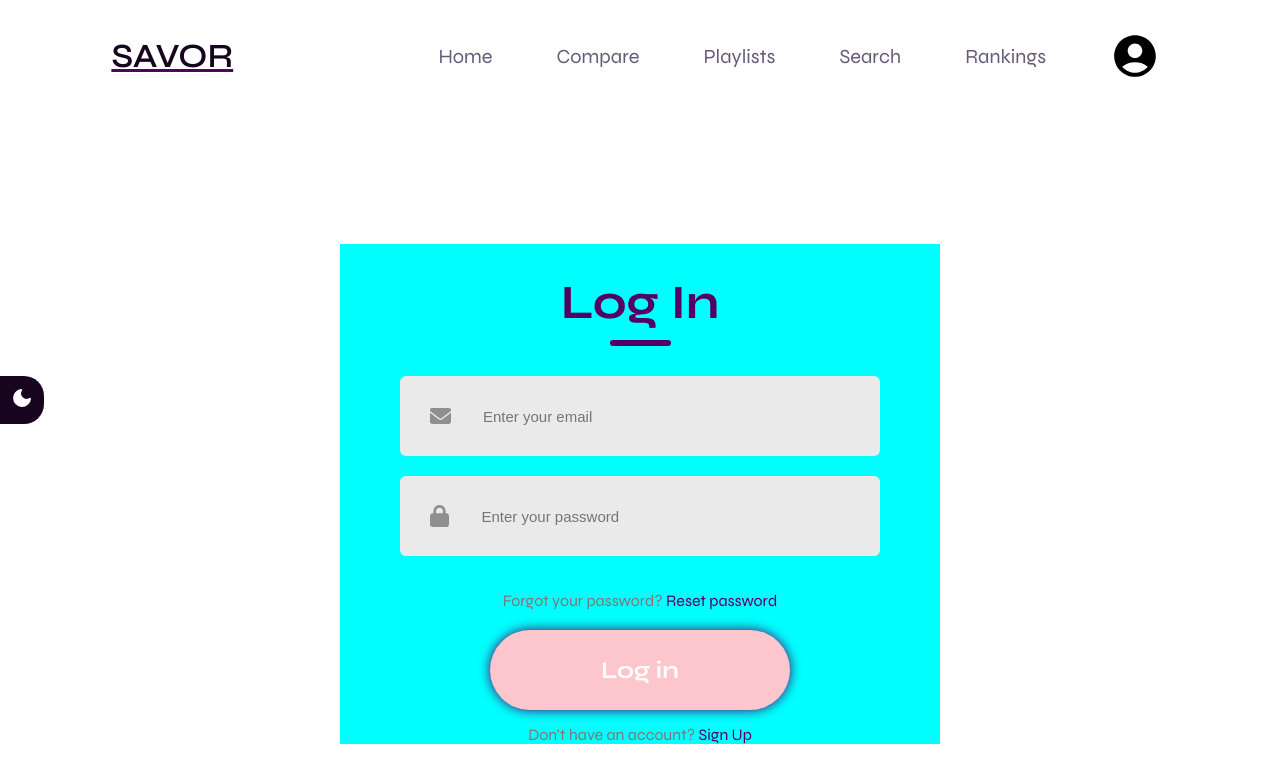
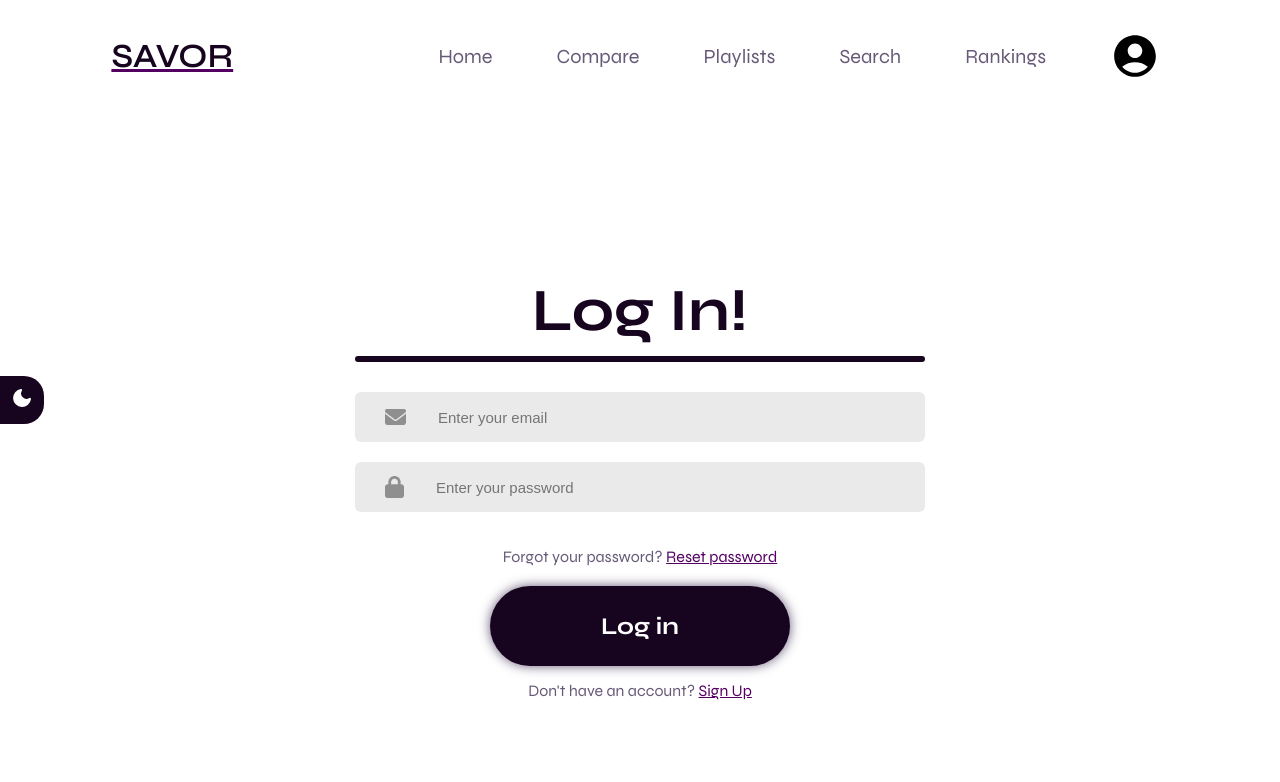
Before and after one commit to KevinYu3214/Savor, a React (Vite) app: page /login in a window 1280 px wide. Shown: the top 782 px of the page. Built offline with nearby package versions, Linux system fonts and the light colour scheme; no server answers.

Commit message:
Dark and light styling, and resizing done for all sign in pages

```diff
--- a/src/global_styles/Signup.scss
+++ b/src/global_styles/Signup.scss
@@ -6,8 +6,11 @@
     display: flex;
     flex-direction: column;
     margin: auto;
-    width: 600px;
-    background-color: aqua;
+    width: 75%;
+
+    @include breakpoint(md) {
+        width: $sm;
+    }
 }
 
 .header{
@@ -20,7 +23,7 @@
 }
 .stext{
     color: $primary;
-    font-size: 48px;
+    font-size: 60px;
     font-weight: 700;
 }
 
@@ -29,9 +32,9 @@
     align-items: center;
     margin: auto;
     margin-top: 30px;
-    width: 480px;
-    height: 80px;
-    background: palevioletred ;
+    width: 95%;
+    height: 75px;
+    background: $dark-purple;
     border-radius: 6px;
 
     &__text{
@@ -44,9 +47,8 @@
 }
 
 .underline{
-    width: 61px;
+    width: 95%;
     height: 6px;
-    background: $primary;
     border-radius: 9px;
 }
 
@@ -61,11 +63,10 @@
     display:flex;
     align-items: center;
     margin: auto;
-    width: 480px;
-    height: 80px;
+    width: 95%;
+    height: 50px;
     background: #eaeaea ;
     border-radius: 6px;
-
 }
 
 .input img{
@@ -89,7 +90,6 @@
     width: 100%;
     margin: auto;
     margin-top: 15px;
-    color: #797979;
 }
 
 .submit-container{
@@ -107,7 +107,6 @@
     width: 300px;
     height: 80px;
     color: #fff;
-    background: rgb(252, 198, 204);;
     border-radius: 50px;
     font-size: 24px;
     font-weight: 700;
@@ -116,41 +115,69 @@
 }
 
 .button:hover{
-    background: rgb(163, 119, 149);
+    background: $dark-purple;
 }
 
 .link{
-    color: $primary;
     display: inline-block;
+    text-decoration: underline;
+}
+
+.space{
+    margin-bottom: 100px;
+}
+
+.reroute{
+    text-decoration: none;
 }
 
 .light {
-    color: $purple-gray;
-    .header {
-      color: $darkest-purple;
+    .stext {
+        color: $darkest-purple;
     }
-    .nav__item {
-      color: $purple-gray;
+    .underline{
+        background: $darkest-purple;
     }
-    .nav__item:hover {
-      color: $darkest-purple;
+    .button {
+        background: $darkest-purple;
+        color: $white;
+        box-shadow: 0 0 0.5em 0 $purple-gray;
     }
-    .background {
-        background-color: $white;
+    .page {
+        color: $purple-gray;
+    }
+    .link{
+        color: $dark-purple;
+    }
+    .error {
+        background: $dark-purple;
+        &__text{
+            color: $white;
+        }
     }
   }
   .dark {
-    color: $white;
-    .header {
-      color: $white;
+    .stext {
+        color: $white;
     }
-    .nav__item {
-      color: $white;
+    .underline {
+        background: $pink;
     }
-    .nav__item:hover {
-      color: $purple-gray;
+    .button {
+        background: $white;
+        color: $darkest-purple;
+        box-shadow: 0 0 0.5em 0 $white;
     }
-    .background {
-        background-color: $darkest-purple;
+    .page {
+        color: $white;
+    }
+    .link{
+        color: $pink;
+    }
+    .error {
+        background: $pink;
+        &__text{
+            color: $darkest-purple;
+        }
     }
   }
--- a/src/pages/LogIn.jsx
+++ b/src/pages/LogIn.jsx
@@ -31,7 +31,7 @@ const LogIn = () => {
       {currentUser && < Navigate to='/account'/>}
       <div className="container">
         <div className="header">
-          <div className="stext">Log In</div>
+          <div className="stext">Log In!</div>
           <div className="underline"></div>
         </div>
         {error &&
@@ -52,7 +52,6 @@ const LogIn = () => {
           <div className="input">
             <img src={password_icon} alt="" className="icons" />
             <input
-              className="input"
               type="password"
               placeholder="Enter your password"
               value={password}
@@ -73,6 +72,7 @@ const LogIn = () => {
             Don't have an account? <a href="/signup"><div className="link">Sign Up</div></a>
           </div>
         </div>
+        <div className="space"></div>
       </div>
     </>
   );
--- a/src/pages/ResetPassword.jsx
+++ b/src/pages/ResetPassword.jsx
@@ -35,7 +35,7 @@ const ResetPassword = () => {
         <div className="container">
             <div className="header">
                 {!sent && <div className="stext">Reset Password</div>}
-                {sent && <div className="text">Email sent to your inbox!</div>}
+                {sent && <div className="stext">Email sent to your inbox!</div>}
                 <div className="underline"></div>
             </div>
             {error && (
@@ -58,7 +58,7 @@ const ResetPassword = () => {
                 {!sent && <button className="button" type="submit">Reset</button>}
             </form>
             {sent && (
-                <a href="/login">
+                <a className="reroute" href="/login">
                     <button className="button">Log in</button>
                 </a>
             )}
--- a/src/pages/Signup.jsx
+++ b/src/pages/Signup.jsx
@@ -35,6 +35,7 @@ const SignUp = () => {
   return (
     <>
       {currentUser && <Navigate to="/account" />}
+      <div className="container">
         <div className="header">
           <div className="stext">Sign Up</div>
           <div className="underline"></div>
@@ -44,9 +45,6 @@ const SignUp = () => {
             <div className="error__text">{error}</div>
           </div>
         )}
-        <div className="container">
-          <Button text="Sign up" type="submit"/>
-        </div>
         <form onSubmit={signUp} className="inputs">
           <div className="input">
             <img src={email_icon} alt="" className="icons" />
@@ -60,7 +58,6 @@ const SignUp = () => {
           <div className="input">
             <img src={password_icon} alt="" className="icons" />
             <input
-              className="input"
               type="password"
               placeholder="Enter your password"
               value={password}
@@ -70,13 +67,13 @@ const SignUp = () => {
           <div className="input">
             <img src={password_icon} alt="" className="icons" />
             <input
-              className="input"
               type="password"
               placeholder="Enter the same password"
               value={passwordCheck}
               onChange={(e) => setPasswordCheck(e.target.value)}
             ></input>
           </div>
+          <button className="button" type="submit">Sign up</button>
         </form>
         <div className="page">
           Already have an account?{" "}
@@ -84,6 +81,8 @@ const SignUp = () => {
             <div className="link">Log In</div>
           </a>
         </div>
+        <div className="space"></div>
+      </div>
     </>
   );
 };
```
